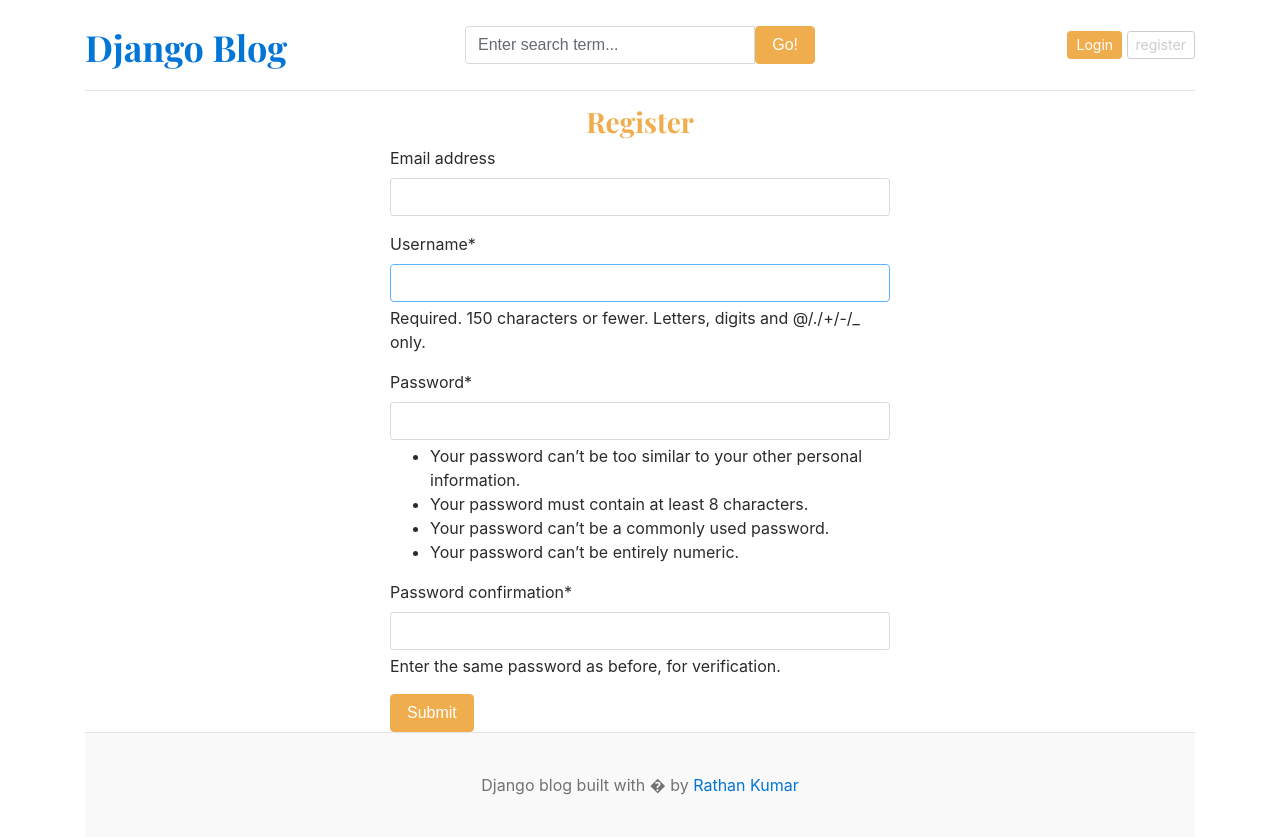
After one commit to CL0001/Django_Blog, a Django app: page /register/ in a window 1280 px wide. The commit adds this page. Run offline with Django 5.2, Linux system fonts and the light colour scheme; data that the repository does not hold is empty; some libraries are stand-ins or nearby versions.

Commit message:
registration, login, logout

```diff
--- /dev/null
+++ b/main/forms.py
@@ -0,0 +1,7 @@
+from django.contrib.auth.models import User
+from django.contrib.auth.forms import UserCreationForm
+
+class RegistationForm(UserCreationForm):
+    class Meta:
+        model = User
+        fields = ('email', 'username', 'password1', 'password2')
--- a/main/settings.py
+++ b/main/settings.py
@@ -38,6 +38,8 @@ INSTALLED_APPS = [
     'django.contrib.messages',
     'django.contrib.staticfiles',
     'blogs',
+    'crispy_forms',
+    'crispy_bootstrap4',
 ]
 
 MIDDLEWARE = [
@@ -130,3 +132,5 @@ DEFAULT_AUTO_FIELD = 'django.db.models.BigAutoField'
 
 MEDIA_URL = '/media/'
 MEDIA_ROOT = BASE_DIR /'media'
+
+CRISPY_TEMPLATE_PACK = 'bootstrap4'
--- a/main/urls.py
+++ b/main/urls.py
@@ -25,6 +25,9 @@ urlpatterns = [
     path('admin/', admin.site.urls),
     path('', views.home, name='home'),
     path('category/', include('blogs.urls')),
-    path('<slug:blog_slug>/', BlogsView.blogs, name='blogs'),
+    path('blogs/<slug:blog_slug>/', BlogsView.blogs, name='blogs'),
     path('blogs/search/', BlogsView.search, name='search'),
+    path('register/', views.register, name='register'),
+    path('login/', views.login, name='login'),
+    path('logout/', views.logout, name='logout'),
 ] + static(settings.MEDIA_URL, document_root=settings.MEDIA_ROOT)
--- a/main/views.py
+++ b/main/views.py
@@ -1,5 +1,9 @@
-from django.shortcuts import render
+from django.shortcuts import render, redirect
 from blogs.models import Category, Blog
+from .forms import RegistationForm
+from django.contrib.auth.forms import AuthenticationForm
+from django.contrib import auth
+
 
 def home(request):
     featured_posts = Blog.objects.filter(is_featured=True)
@@ -9,3 +13,39 @@ def home(request):
         'posts' : posts
     }
     return render(request, 'home.html', context)
+
+def register(request):
+    if request.method == 'POST':
+        form = RegistationForm(request.POST)
+        if form.is_valid():
+            form.save()
+            return redirect('home')
+        else:
+            print(form.errors)
+    else:
+        form = RegistationForm()
+    context = {
+        'form' : form
+    }
+    return render(request, 'register.html', context)
+
+def login(request):
+    if request.method == 'POST':
+        form = AuthenticationForm(request, request.POST)
+        if form.is_valid():
+            username = form.cleaned_data['username']
+            password = form.cleaned_data['password']
+
+            user = auth.authenticate(username=username, password=password)
+            if user is not None:
+                auth.login(request, user)
+                return redirect('home')
+    form = AuthenticationForm()
+    context = {
+        'form' : form,
+    }
+    return render(request, 'login.html', context)
+
+def logout(request):
+    auth.logout(request)
+    return redirect('home')
--- a/templates/base.html
+++ b/templates/base.html
@@ -28,8 +28,13 @@
             </form>
           </div>
           <div class="col-4 d-flex justify-content-end align-items-center">
-            <a class="btn btn-sm btn-warning" href="#">Login</a> &nbsp;
-            <a class="btn btn-sm btn-outline-secondary" href="#">register</a>
+            {% if user.is_authenticated %}
+            <a class="btn btn-sm btn-outline-secondary" href="#">{{ user.username }}</a>&nbsp;
+            <a class="btn btn-sm btn-outline-secondary btn-warning" href="{% url 'logout' %}">Logout</a>
+            {% else %}
+            <a class="btn btn-sm btn-warning" href="{% url 'login' %}">Login</a> &nbsp;
+            <a class="btn btn-sm btn-outline-secondary" href="{% url 'register' %}">register</a>
+            {% endif %}
           </div>
         </div>
       </header>
--- /dev/null
+++ b/templates/register.html
@@ -0,0 +1,14 @@
+{% extends 'base.html' %}
+{% block content %}
+{% load crispy_forms_tags %}
+
+<h3 class="text-center text-warning">
+    Register
+</h3>
+<form action="{% url 'register' %}" method="post" style="width: 500px; margin: auto;">
+    {% csrf_token %}
+    {{ form | crispy}}
+    <button type="submit" class="btn btn-warning">Submit</button>
+</form>
+
+{% endblock %}
```
Also changed, not shown: templates/login.html (added, +13 -0 lines).
